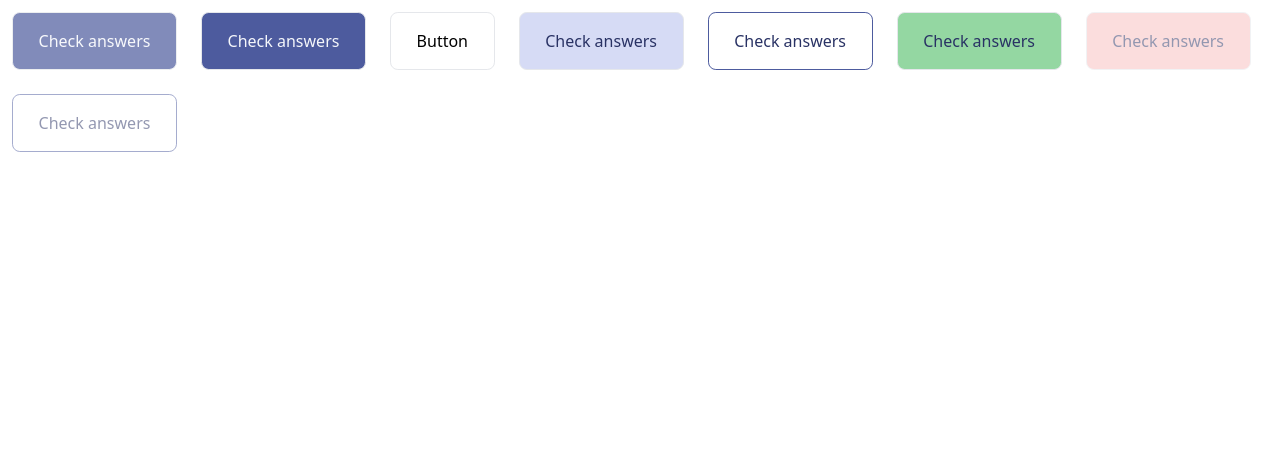
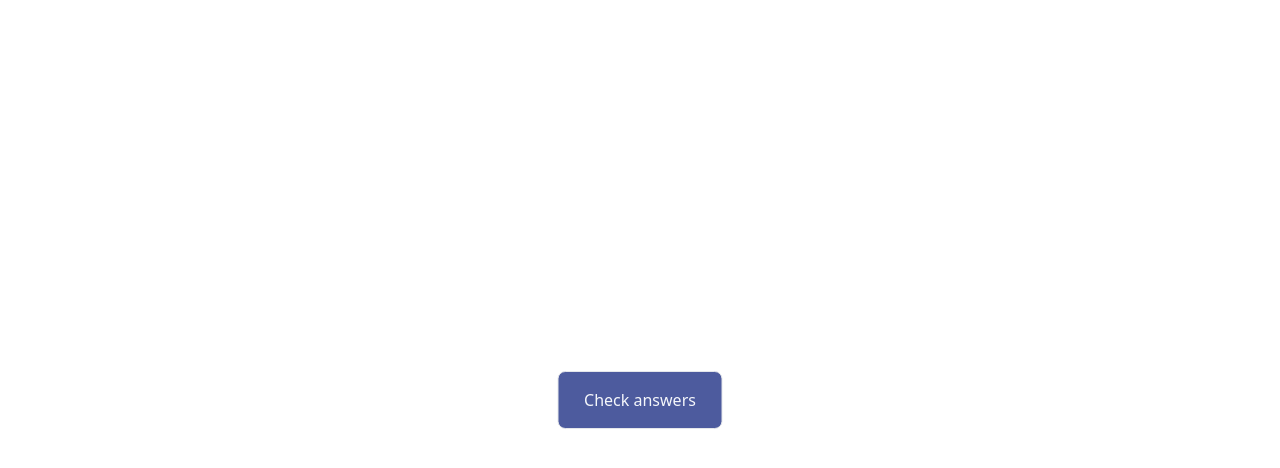
Before and after one commit to IbrohimRasulov/quiz-app, a React app: page / in a window 1280 px wide. Shown: the top 468 px of the page. Built offline with nearby package versions, Linux system fonts and the light colour scheme; the HTML template or start-up script is replaced by a standard one.

Commit message:
Create ScreenCenter layout component

```diff
--- /dev/null
+++ b/src/components/layout/ScreenCenter.jsx
@@ -0,0 +1,9 @@
+import React from 'react'
+
+export default function ScreenCenter({children}) {
+  return (
+    <div className='absolute top-1/2 left-1/2 -translate-x-1/2 -translate-y-1/2'>
+      {children}
+    </div>
+  )
+}
--- a/src/components/pages/Intro.jsx
+++ b/src/components/pages/Intro.jsx
@@ -1,39 +1,16 @@
 import React from "react";
 import Button from "../atoms/Button";
+import ScreenCenter from "../layout/ScreenCenter";
 
 export default function Intro() {
   return (
-    <div className="">
-      <Button
-        content="Check answers"
-        className="text-secondary bg-bg_primary disabled:opacity-70"
-        isDisabled={true}
-      />
-      <Button
-        content="Check answers"
-        className="text-secondary bg-bg_primary disabled:opacity-70"
-      />
-      <Button />
-      <Button
-        content="Check answers"
-        className="text-primary bg-bg_select"
-      />
-      <Button
-        content="Check answers"
-        className="text-primary border-btn_border"
-      />
-      <Button
-        content="Check answers"
-        className="text-primary bg-bg_success"
-      />
-      <Button
-        content="Check answers"
-        className="text-primary bg-bg_error opacity-50"
-      />
-      <Button
-        content="Check answers"
-        className="text-primary border-btn_border opacity-50"
-      />
+    <div>
+      <ScreenCenter>
+        <Button
+          content="Check answers"
+          className="text-secondary bg-bg_primary disabled:opacity-70"
+        />
+      </ScreenCenter>
     </div>
   );
 }
```
